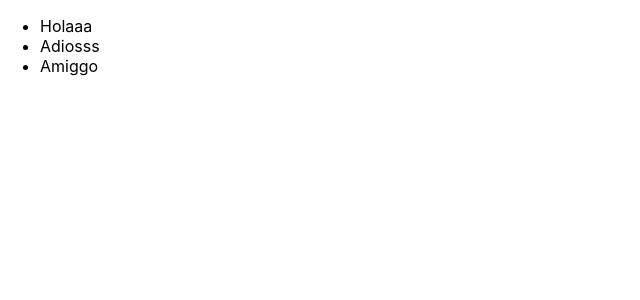
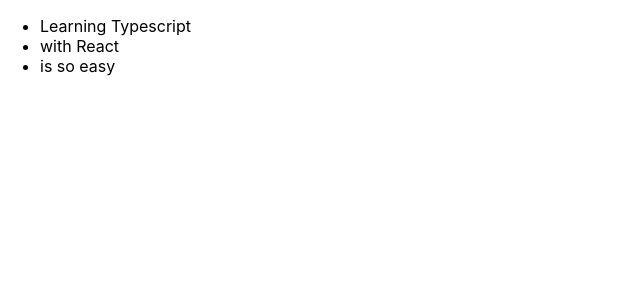
Before and after one commit to betoDavila86/Todos-typescript, a React (Create React App) app: page / in a window 1280 px wide. Shown: the top 300 px of the page, without its empty margins (0-640 px from the left). Built offline with nearby package versions, Linux system fonts and the light colour scheme.

Commit message:
added data model

```diff
--- a/src/App.tsx
+++ b/src/App.tsx
@@ -1,9 +1,16 @@
 import Todos from "./Components/Todos/Todos";
+import Todo from "./models/todo";
 
 function App() {
+  const todos = [
+    new Todo("Learning Typescript"),
+    new Todo("with React"),
+    new Todo("is so easy")
+  ];
+
   return (
     <div>
-      <Todos todos={["Holaaa", "Adiosss", "Amiggo"]}/>
+      <Todos todos={todos} />
     </div>
   );
 }
--- a/src/Components/Todos/Todos.tsx
+++ b/src/Components/Todos/Todos.tsx
@@ -1,8 +1,9 @@
 import React from "react";
+import Todo from "../../models/todo";
 
-const Todos: React.FC<{ todos: string []}> = (props) => {
+const Todos: React.FC<{ todos: Todo[] }> = (props) => {
     return <ul>
-        {props.todos.map(todo => <li key={todo}>{todo}</li>)}
+        {props.todos.map(todo => <li key={todo.id}>{todo.text}</li>)}
     </ul>
 };
 
--- /dev/null
+++ b/src/models/todo.ts
@@ -0,0 +1,11 @@
+class Todo {
+    id: string;
+    text: string;
+
+    constructor(todoText: string) {
+        this.text = todoText;
+        this.id = new Date().toISOString();
+    }
+}
+
+export default Todo;
```
